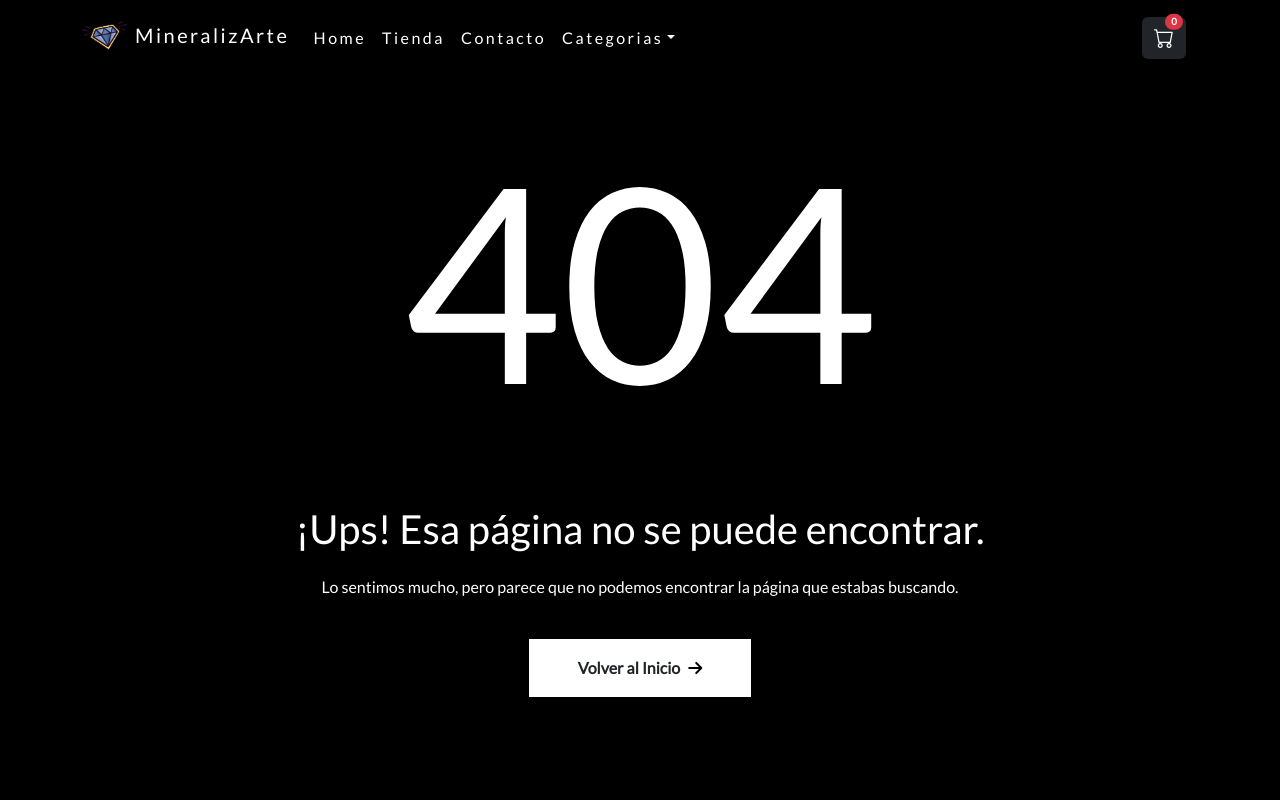
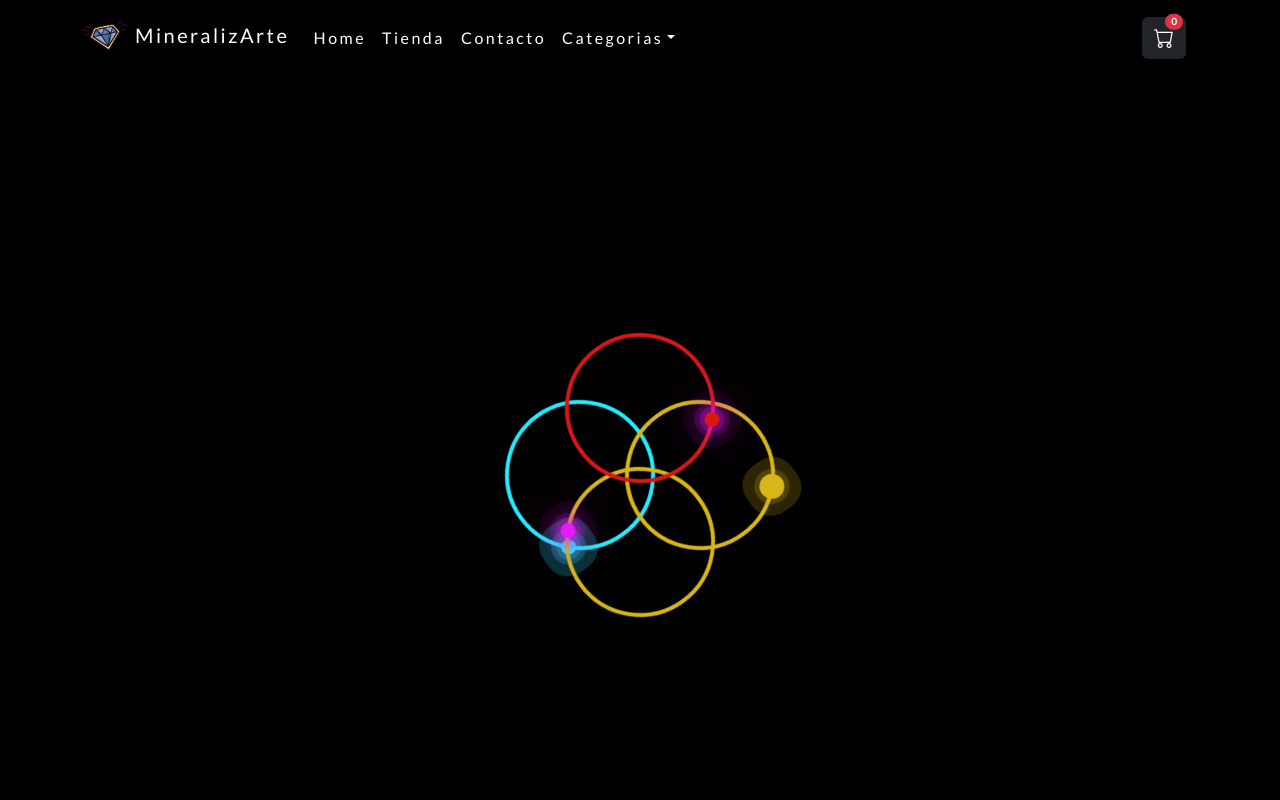
Before and after one commit to lautato15/Mineralizarte-ECommerce-React, a React (Vite) app: page /load in a window 1280 px wide. Shown: the top 800 px of the page. Built offline with nearby package versions, Linux system fonts and the light colour scheme.

Commit message:
Loadin Order

```diff
--- a/src/App.jsx
+++ b/src/App.jsx
@@ -14,6 +14,7 @@ import Checkout from "./components/pages/Checkout";
 // Import the functions you need from the SDKs you need
 import { initializeApp } from "firebase/app";
 import { Toaster } from "react-hot-toast";
+import LoadingOrder from "./components/partials/LoadingOrder";
 // TODO: Add SDKs for Firebase products that you want to use
 // https://firebase.google.com/docs/web/setup#available-libraries
 
@@ -44,6 +45,7 @@ function App() {
           <Route path="/cart" element={<Cart />} />
           <Route path="/checkout/:shipping" element={<Checkout />} />
           <Route path="*" element={<NotFound />} />
+          <Route path="/load" element={<LoadingOrder />} />
         </Routes>
       </div>
       <Footer />
--- a/src/components/partials/Footer.jsx
+++ b/src/components/partials/Footer.jsx
@@ -7,7 +7,7 @@ function Footer() {
     "text-decoration-none text-white FontLato my-1 text-white-50  ";
   return (
     <>
-      <div className=" bg-black text-white footer ">
+      <div className=" bg-black text-white footer w-100">
         <div className="container  my-3">
           <div className="row">
             <div className="col-12 col-md-6 col-lg-3 mt-5">
--- a/src/components/partials/GlobalPrice.jsx
+++ b/src/components/partials/GlobalPrice.jsx
@@ -1,4 +1,4 @@
-import React, { useState } from "react";
+import { useState } from "react";
 import { useParams } from "react-router-dom";
 
 function GlobalPrice({ subtotal, handleShipping, shippingDetails }) {
--- /dev/null
+++ b/src/components/partials/LoadingOrder.css
@@ -0,0 +1,118 @@
+.Body {
+  display: flex;
+  justify-content: center;
+  align-items: center;
+  min-height: 100vh;
+  background-color: black;
+}
+
+.Cont {
+  position: relative;
+  width: 100%;
+  display: flex;
+  justify-content: center;
+  align-items: center;
+  flex-direction: row;
+}
+.Cont .Ring {
+  position: relative;
+  width: 150px;
+  height: 150px;
+  margin: -15px;
+  border-radius: 50%;
+  border: 4px solid #24ecff;
+  border-top: 4px solid#24ecff;
+  animation: animate 4s linear infinite;
+}
+
+@keyframes animate {
+  0% {
+    transform: rotate(0deg);
+  }
+  100% {
+    transform: rotate(360deg);
+  }
+}
+.Cont .Ring::before {
+  content: "";
+  position: absolute;
+  width: 15px;
+  height: 15px;
+  top: 12px;
+  right: 12px;
+  border-radius: 50%;
+  background: #24ecff;
+  box-shadow: 0 0 0 5px #24ecff33, 0 0 0 10px #24ecff33, 0 0 0 20px #24ecff33,
+    0 0 20px #24ecff33, 0 0 50px #24ecff33;
+}
+.Cont .Ring:nth-child(2) {
+  animation: animate 4s linear infinite;
+  animation-delay: -1s;
+  border-right: 4px solid #d9b617;
+  border-bottom: 4px solid #d9b617;
+  border-top: 4px solid #d9b617;
+  border-left: 4px solid #d9b617;
+}
+
+.Cont .Ring:nth-child(2)::before {
+  content: "";
+  position: absolute;
+  top: initial;
+  bottom: 12px;
+  left: 12px;
+  width: 15px;
+  height: 15px;
+  border-radius: 50%;
+  background: #d9b617;
+  box-shadow: 0 0 0 5px #d9b617, 0 0 0 10px #d9b61733, 0 0 0 20px #d9b61733,
+    0 0 20px #d9b61722, 0 0 50px #d9b61711;
+}
+
+
+.Cont .Ring:nth-child(3) {
+  animation-delay: -3s;
+  position: absolute;
+  bottom: -66.6px;
+  border-right: 4px solid #d9b617;
+  border-bottom: 4px solid #d9b617;
+  border-top: 4px solid #d9b617;
+  border-left: 4px solid #d9b617;
+}
+
+.Cont .Ring:nth-child(3)::before {
+  content: "";
+  position: absolute;
+  top: initial;
+  bottom: 12px;
+  left: 12px;
+  width: 15px;
+  height: 15px;
+  border-radius: 50%;
+  background: #e41cf8;
+  box-shadow: 0 0 0 5px #e41cf833, 0 0 0 10px #e41cf822, 0 0 0 20px #e41cf811,
+    0 0 20px #e41cf8, 0 0 50px #e41cf8;
+}
+.Cont .Ring:nth-child(4) {
+    animation-delay: -1s;
+    position: absolute;
+    top: -66.6px;
+    border-right: 4px solid #d91717;
+    border-bottom: 4px solid #d91717;
+    border-top: 4px solid #d91717;
+    border-left: 4px solid #d91717;
+
+  }
+
+  .Cont .Ring:nth-child(4)::before {
+    content: "";
+    position: absolute;
+    top: initial;
+    bottom: 12px;
+    left: 12px;
+    width: 15px;
+    height: 15px;
+    border-radius: 50%;
+    background: #d91717;
+    box-shadow: 0 0 0 5px #e41cf833, 0 0 0 10px #e41cf822, 0 0 0 20px #e41cf811,
+      0 0 20px #e41cf8, 0 0 50px #e41cf8;
+  }
--- /dev/null
+++ b/src/components/partials/LoadingOrder.jsx
@@ -0,0 +1,17 @@
+import "./LoadingOrder.css";
+function LoadingOrder() {
+  return (
+    <>
+      <div className="Body">
+        <div className="Cont ">
+          <div className="Ring"></div>
+          <div className="Ring"></div>
+          <div className="Ring"></div>
+          <div className="Ring"></div>
+        </div>
+      </div>
+    </>
+  );
+}
+
+export default LoadingOrder;
```
